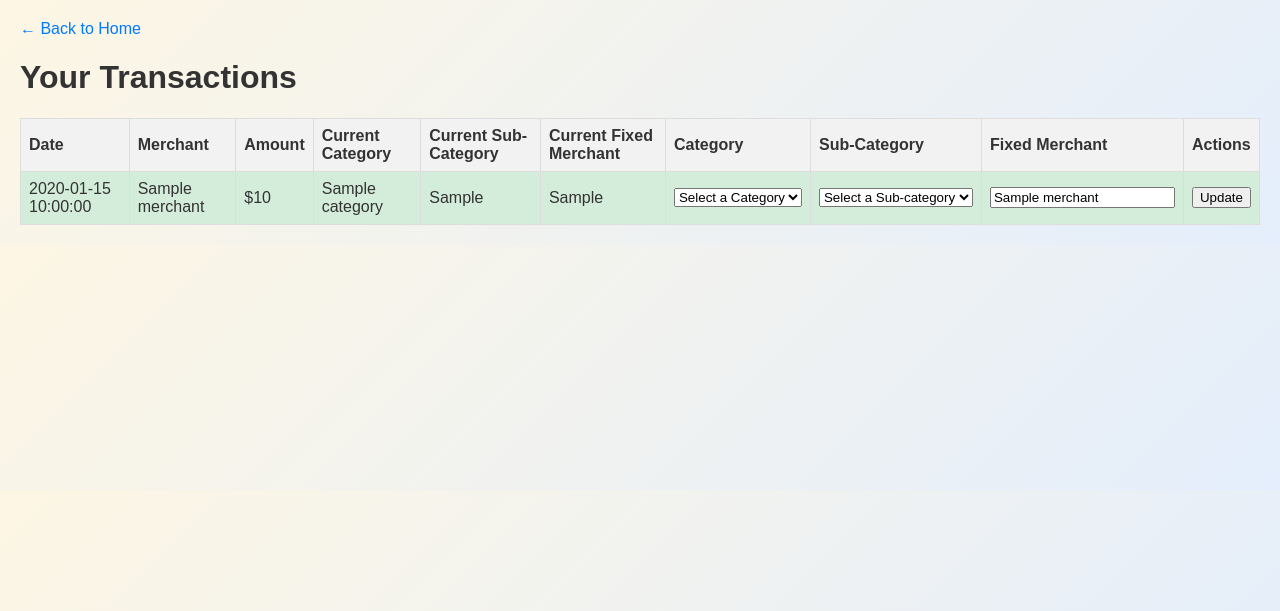
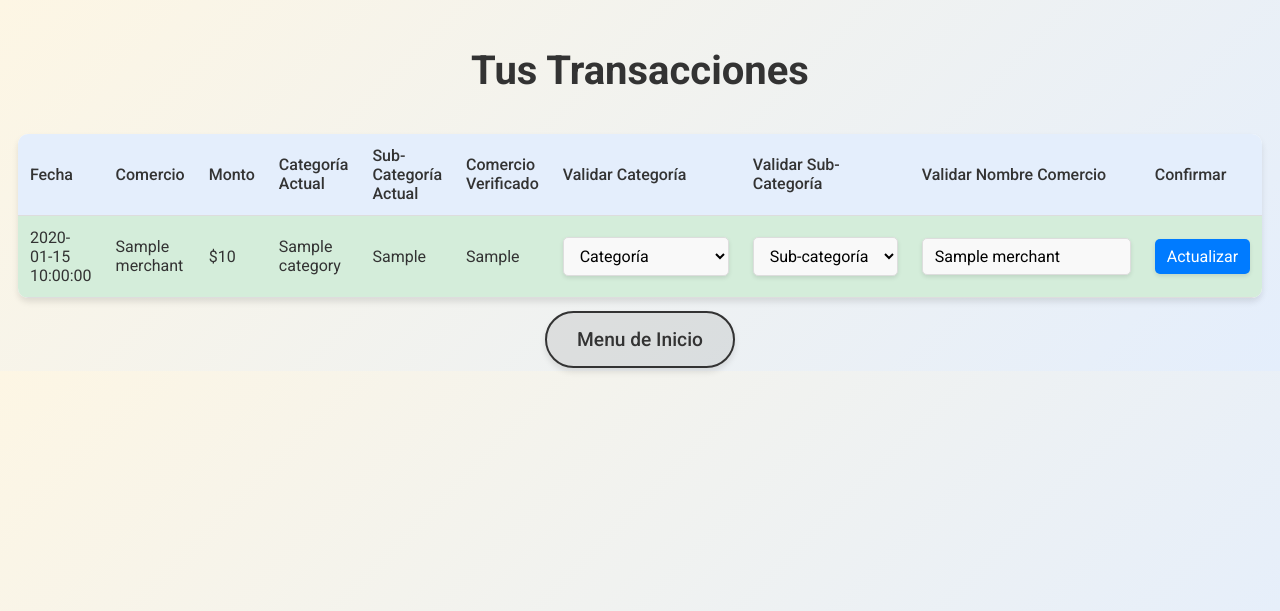
Before and after one commit to CuentaConmigo/FinanceApp, a Flask app: template templates/transactions.html in a window 1280 px wide. Shown: the top 611 px of the page. Run offline with Flask 3, Linux system fonts and the light colour scheme; the template is opened without the code that fills it: most values are stand-ins (such as "Sample title", 1, 10 or a date in 2020); some libraries are stand-ins or nearby versions.

Commit message:
Updated home, visualization, and transactions HTML with consistent styles and enhancements

```diff
--- a/templates/home.html
+++ b/templates/home.html
@@ -47,10 +47,10 @@
     </style>
 </head>
 <body>
-    <h1>Welcome to Finance App</h1>
+    <h1>Cuenta Conmigo</h1>
     <div class="button-container">
-        <a href="/transactions" class="btn">View Transactions</a>
-        <a href="/visualization" class="btn">View Spending</a>
+        <a href="/transactions" class="btn">Ver Transacciones</a>
+        <a href="/visualization" class="btn">Ver Gastos</a>
     </div>
 </body>
 </html>
--- a/templates/transactions.html
+++ b/templates/transactions.html
@@ -4,66 +4,132 @@
     <meta charset="UTF-8">
     <meta name="viewport" content="width=device-width, initial-scale=1.0">
     <title>Transactions</title>
+    <link href="https://fonts.googleapis.com/css2?family=Roboto:wght@400;500;700&display=swap" rel="stylesheet">
     <style>
         body {
-            font-family: Arial, sans-serif;
-            margin: 20px;
-            background: linear-gradient(135deg, #fdf6e4, #e4eefc); /* Light gradient for consistency */
-            color: #333; /* Dark text for contrast */
+            font-family: 'Roboto', sans-serif;
+            margin: 0;
+            background: linear-gradient(135deg, #fdf6e4, #e4eefc); /* Light gradient */
+            color: #333;
+            display: flex;
+            flex-direction: column;
+            align-items: center;
+            padding: 20px;
         }
         h1 {
-            color: #333;
+            font-size: 2.5rem;
+            font-weight: 700;
+            margin-bottom: 20px;
         }
         table {
-            width: 100%;
+            width: 90%;
             border-collapse: collapse;
             margin-top: 20px;
+            box-shadow: 0px 4px 6px rgba(0, 0, 0, 0.1);
+            background-color: #fff;
+            border-radius: 10px;
+            overflow: hidden;
         }
         th, td {
-            border: 1px solid #ddd;
-            padding: 8px;
+            padding: 12px;
             text-align: left;
+            border-bottom: 1px solid #ddd;
         }
         th {
-            background-color: #f2f2f2;
+            background-color: #e4eefc;
+            font-weight: 500;
         }
         tr:hover {
             background-color: #f9f9f9;
         }
+        .verified {
+            background-color: #d4edda; /* Verified rows highlight */
+        }
         .home-link {
-            display: block;
+            text-decoration: none;
+            font-size: 1.2rem;
+            font-weight: 500;
+            padding: 10px 20px;
+            border: 2px solid #333;
+            border-radius: 30px;
+            background-color: rgba(51, 51, 51, 0.1);
+            color: #333;
+            transition: all 0.3s ease;
+            box-shadow: 0px 4px 6px rgba(0, 0, 0, 0.1);
             margin-bottom: 20px;
-            text-decoration: none;
-            color: #007BFF;
         }
         .home-link:hover {
-            text-decoration: underline;
+            background-color: #333;
+            color: #fff;
+            box-shadow: 0px 8px 12px rgba(0, 0, 0, 0.2);
         }
-        /* Highlight verified rows */
-        .verified {
-            background-color: #d4edda;
+        select, input[type="text"], button {
+            font-family: 'Roboto', sans-serif;
+            font-size: 1rem;
+            padding: 8px 12px;
+            border: 1px solid #ddd;
+            border-radius: 5px;
+            background-color: #f9f9f9;
+            transition: all 0.3s ease;
+            box-shadow: 0px 2px 4px rgba(0, 0, 0, 0.1);
         }
+        select:focus, input[type="text"]:focus, button:hover {
+            outline: none;
+            border-color: #333;
+            background-color: #fff;
+        }
+        button {
+            cursor: pointer;
+            color: #fff;
+            background-color: #007BFF;
+            border: none;
+        }
+        button:hover {
+            background-color: #0056b3;
+        }
+        .button-container {
+            margin-top: 30px;
+        }
+        .btn {
+            text-decoration: none;
+            font-size: 1.2rem;
+            font-weight: 500;
+            padding: 15px 30px;
+            border: 2px solid #333;
+            border-radius: 30px;
+            background-color: rgba(51, 51, 51, 0.1);
+            color: #333;
+            transition: all 0.3s ease;
+            box-shadow: 0px 4px 6px rgba(0, 0, 0, 0.1);
+        }
+        .btn:hover {
+            background-color: #333;
+            color: #fff;
+            box-shadow: 0px 8px 12px rgba(0, 0, 0, 0.2);
+        }
+
     </style>
 </head>
+
+
 <body>
-    <a href="/" class="home-link">← Back to Home</a>
-    <h1>Your Transactions</h1>
+    <h1>Tus Transacciones</h1>
 
     {% if transactions %}
     <form method="POST">
         <table>
             <thead>
                 <tr>
-                    <th>Date</th>
-                    <th>Merchant</th>
-                    <th>Amount</th>
-                    <th>Current Category</th>
-                    <th>Current Sub-Category</th>
-                    <th>Current Fixed Merchant</th>
-                    <th>Category</th>
-                    <th>Sub-Category</th>
-                    <th>Fixed Merchant</th>
-                    <th>Actions</th>
+                    <th>Fecha</th>
+                    <th>Comercio</th>
+                    <th>Monto</th>
+                    <th>Categoría Actual</th>
+                    <th>Sub-Categoría Actual </th>
+                    <th>Comercio Verificado </th>
+                    <th>Validar Categoría</th>
+                    <th>Validar Sub-Categoría</th>
+                    <th>Validar Nombre Comercio</th>
+                    <th>Confirmar</th>
                 </tr>
             </thead>
             <tbody>
@@ -73,13 +139,13 @@
                     <td>{{ merchant.merchant_name }}</td>
                     <td>${{ transaction.amount }}</td>
                     <!-- Display current values -->
-                    <td>{{ transaction.category or 'Uncategorized' }}</td>
-                    <td>{{ transaction.sub_category or 'Uncategorized' }}</td>
-                    <td>{{ transaction.merchant_fixed or 'Unverified' }}</td>
+                    <td>{{ transaction.category or 'No Verificado' }}</td>
+                    <td>{{ transaction.sub_category or 'No Verificado' }}</td>
+                    <td>{{ transaction.merchant_fixed or 'No Verificado' }}</td>
                     <!-- Editable dropdowns and inputs -->
                     <td>
                         <select name="fixed_category_{{ merchant.merchant_id }}" class="category-dropdown" data-row="{{ merchant.merchant_id }}">
-                            <option value="" selected>Select a Category</option>
+                            <option value="" selected>Categoría</option>
                             {% for category in categories %}
                             <option value="{{ category }}">{{ category }}</option>
                             {% endfor %}
@@ -87,14 +153,14 @@
                     </td>
                     <td>
                         <select name="fixed_sub_category_{{ merchant.merchant_id }}" class="subcategory-dropdown" id="subcategory-{{ merchant.merchant_id }}">
-                            <option value="" selected>Select a Sub-category</option>
+                            <option value="" selected>Sub-categoría</option>
                         </select>
                     </td>
                     <td>
                         <input type="text" name="fixed_merchant_name_{{ merchant.merchant_id }}" value="{{ merchant.merchant_name }}">
                     </td>
                     <td>
-                        <button type="submit" name="merchant_id" value="{{ merchant.merchant_id }}">Update</button>
+                        <button type="submit" name="merchant_id" value="{{ merchant.merchant_id }}">Actualizar</button>
                     </td>
                 </tr>
                 {% endfor %}
@@ -104,6 +170,10 @@
     {% else %}
     <p>No transactions found.</p>
     {% endif %}
+
+    <div class="button-container">
+        <a href="/" class="btn">Menu de Inicio</a>
+    </div>
 
     <script>
         // Define categories and their respective subcategories
@@ -117,7 +187,7 @@
                 const subcategoryDropdown = document.getElementById(`subcategory-${rowIndex}`);
 
                 // Clear current subcategories
-                subcategoryDropdown.innerHTML = '<option value="" selected>Select a Sub-category</option>';
+                subcategoryDropdown.innerHTML = '<option value="" selected>Sub-categoría</option>';
 
                 // Populate subcategories for the selected category
                 if (categoryMap[selectedCategory]) {
--- a/templates/visualization.html
+++ b/templates/visualization.html
@@ -102,7 +102,7 @@
     <canvas id="monthlyChart"></canvas>
 
     <div class="button-container">
-        <a href="/" class="btn">Back to Home</a>
+        <a href="/" class="btn">Menu de Inicio</a>
     </div>
 
     <script>
```
